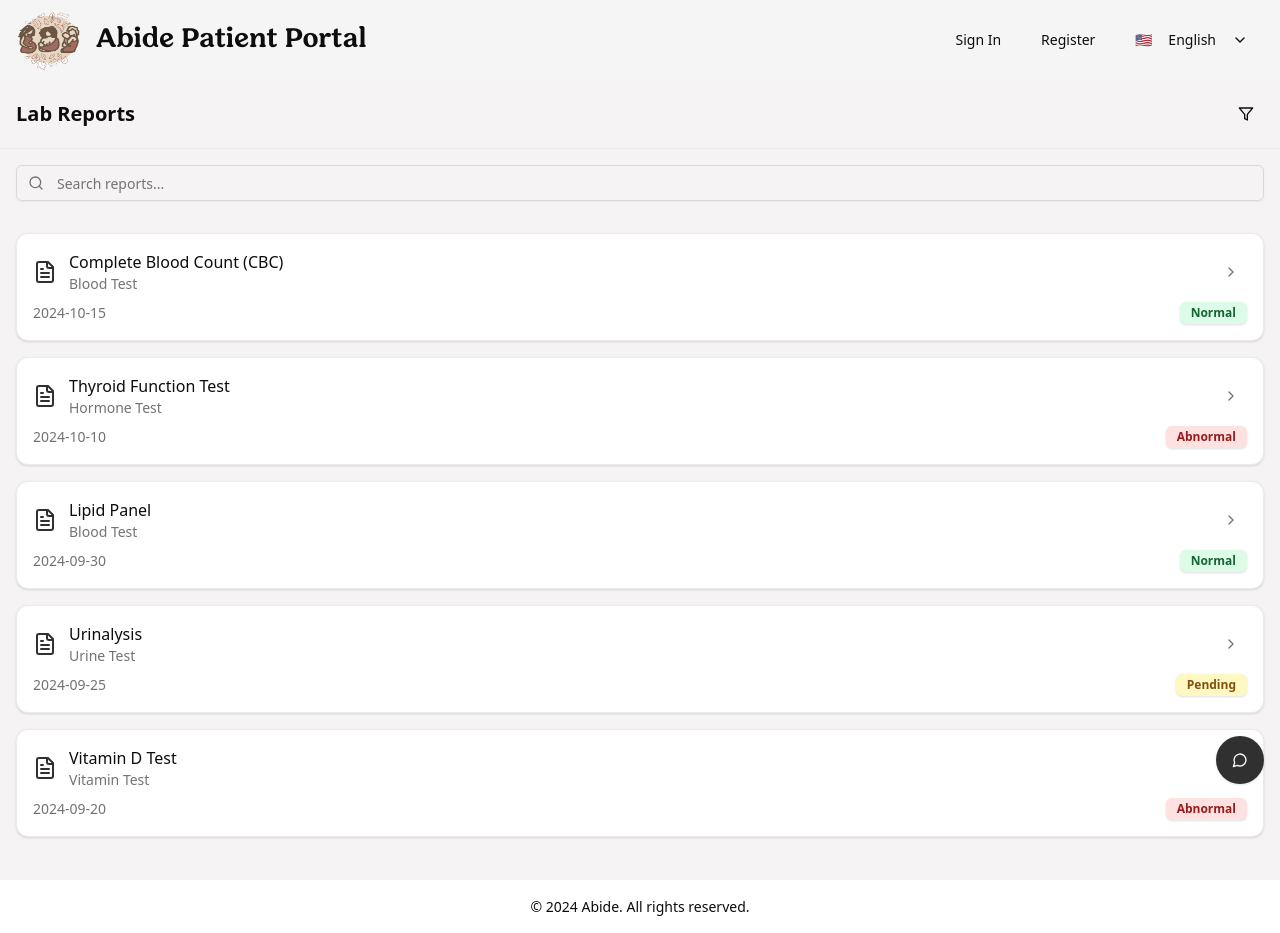
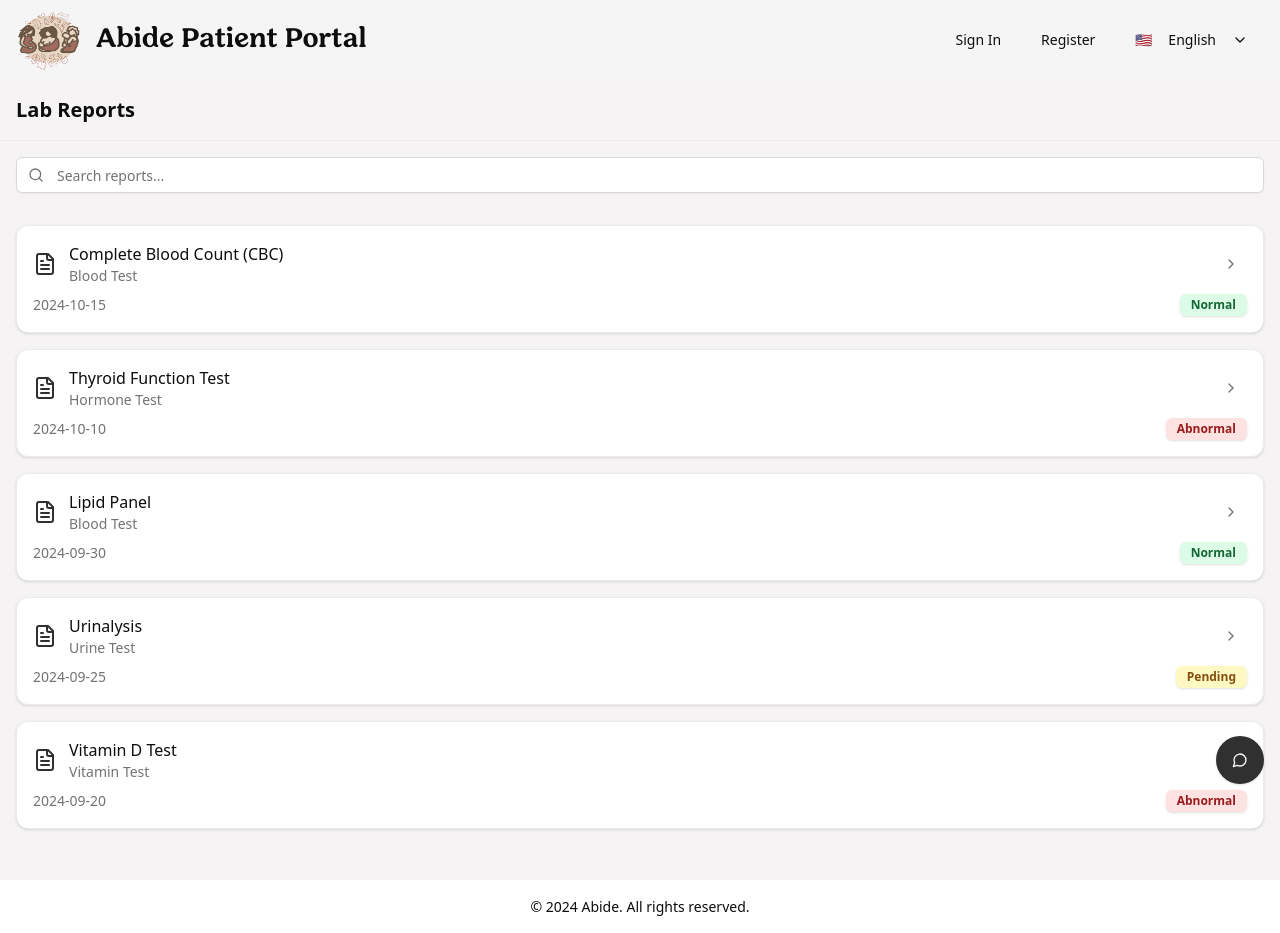
Before and after one commit to cfgtexas24/Team-18, a Next.js app in the folder client/: page /lab-reports in a window 1280 px wide. Built offline with nearby package versions, Linux system fonts and the light colour scheme.

Commit message:
changed the lab reports UI and color

```diff
--- a/client/src/components/lab-reports-page.jsx
+++ b/client/src/components/lab-reports-page.jsx
@@ -72,9 +72,6 @@ export default function LabReportsPageComponent() {
     (<div className="flex flex-col h-screen bg-[#f5f3f3]">
       <header className="flex justify-between items-center p-4 border-b">
         <h1 className="text-xl font-semibold">Lab Reports</h1>
-        <Button size="icon" variant="ghost">
-          <Filter className="h-5 w-5" />
-        </Button>
       </header>
       <div className="p-4">
         <div className="relative">
@@ -83,8 +80,8 @@ export default function LabReportsPageComponent() {
           <Input
             type="search"
             placeholder="Search reports..."
-            className="pl-10"
             value={searchTerm}
+            className="pl-10 bg-white"
             onChange={handleSearch} />
         </div>
       </div>
```
